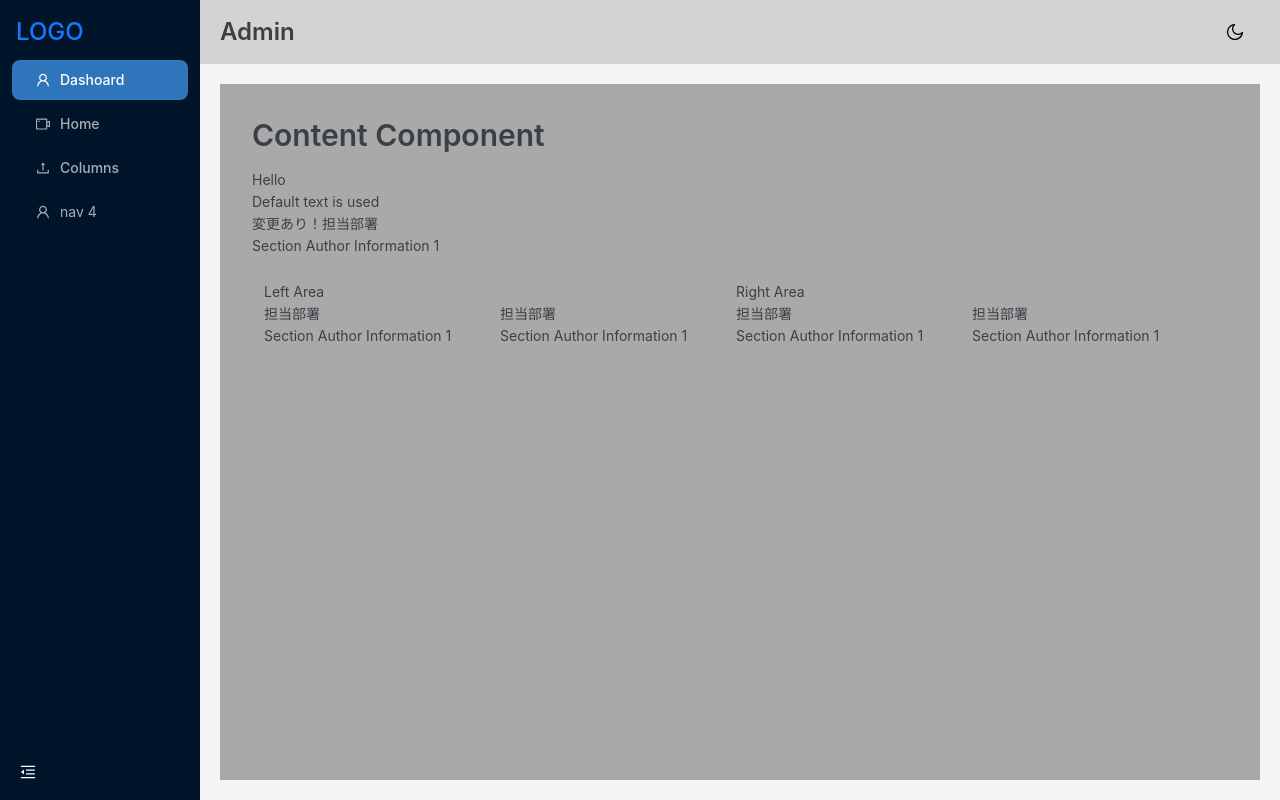
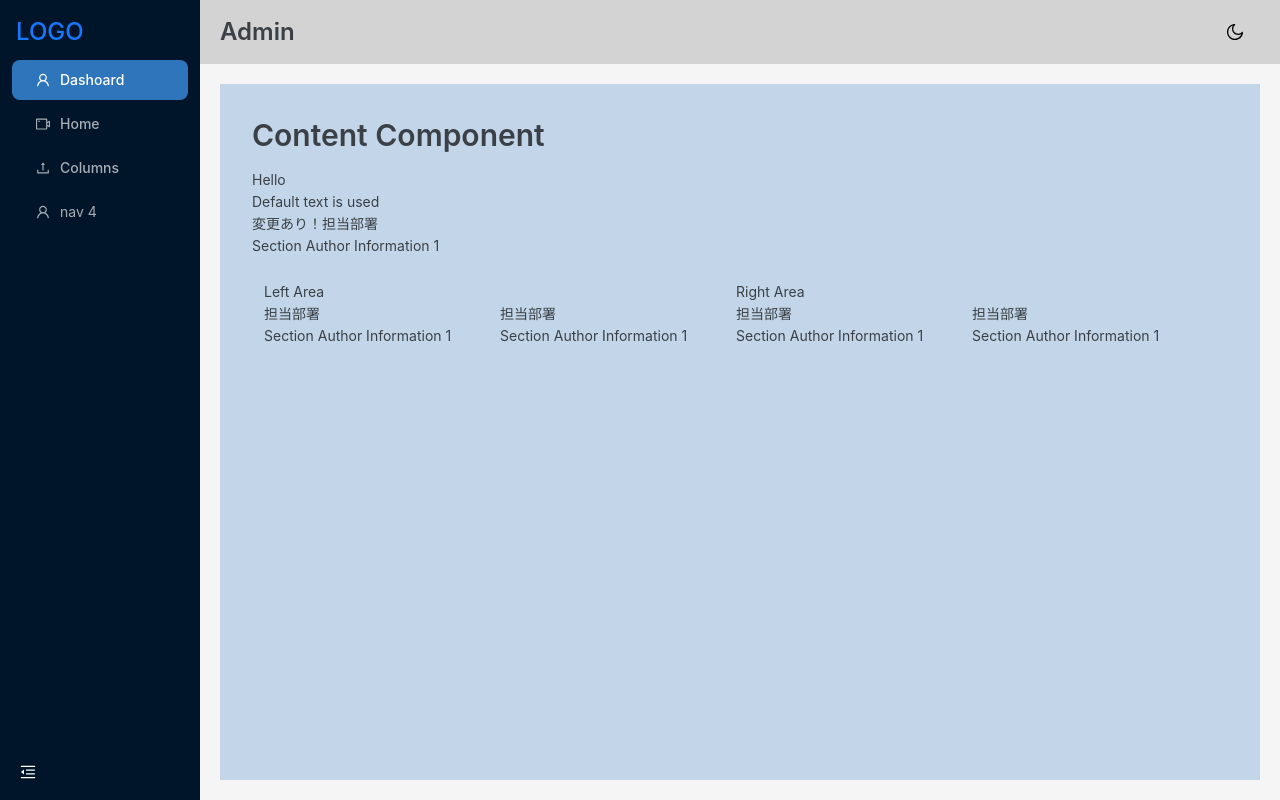
Before and after one commit to BoxPistols/Ant-Vite, a React (Vite) app: page /columns in a window 1280 px wide. Built offline with nearby package versions, Linux system fonts and the light colour scheme.

Commit message:
style: Change background color from 'darkgray' to '#c3d6e9'

```diff
--- a/src/Layout/AdminLayout.tsx
+++ b/src/Layout/AdminLayout.tsx
@@ -36,7 +36,7 @@ const AdminLayout = ({ children }: AppProps) => {
           style={{
             margin: 20,
             padding: 32,
-            background: 'darkgray'
+            background: '#c3d6e9'
           }}
         >
           {children}
```
